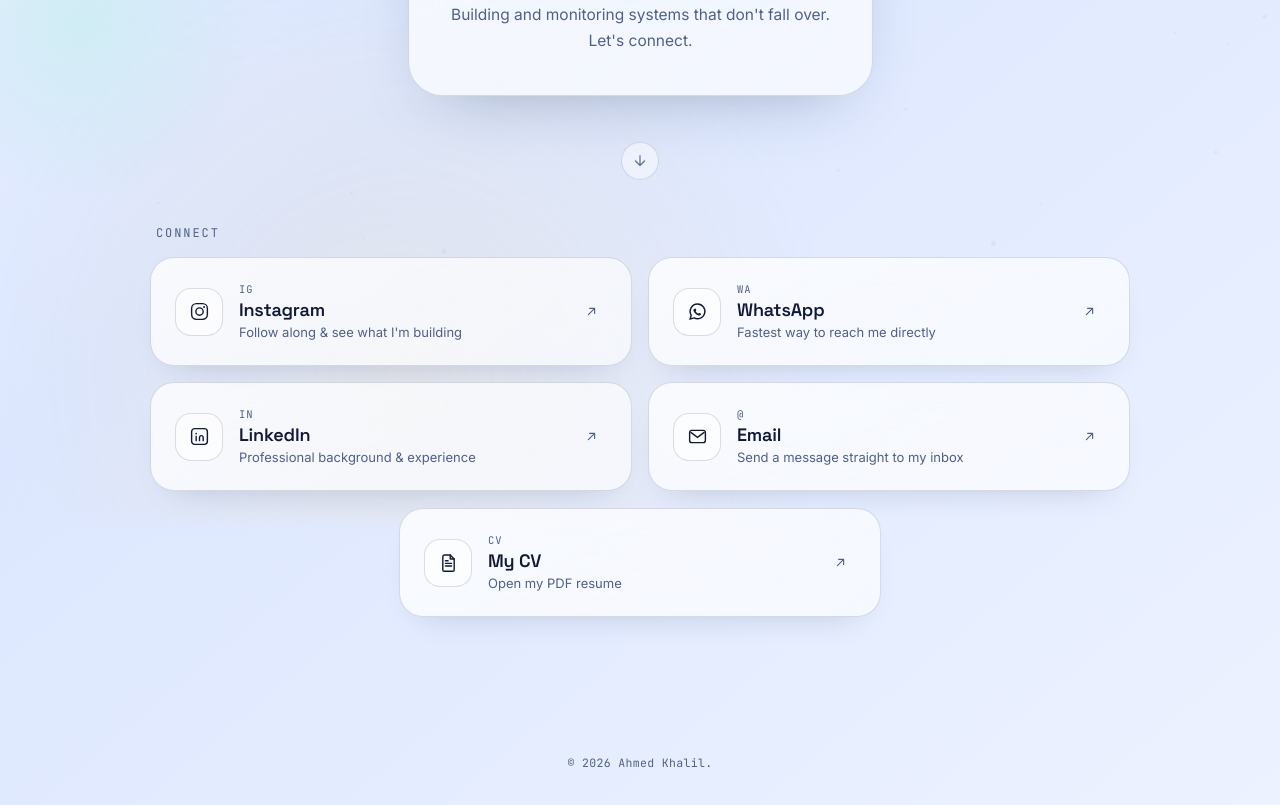
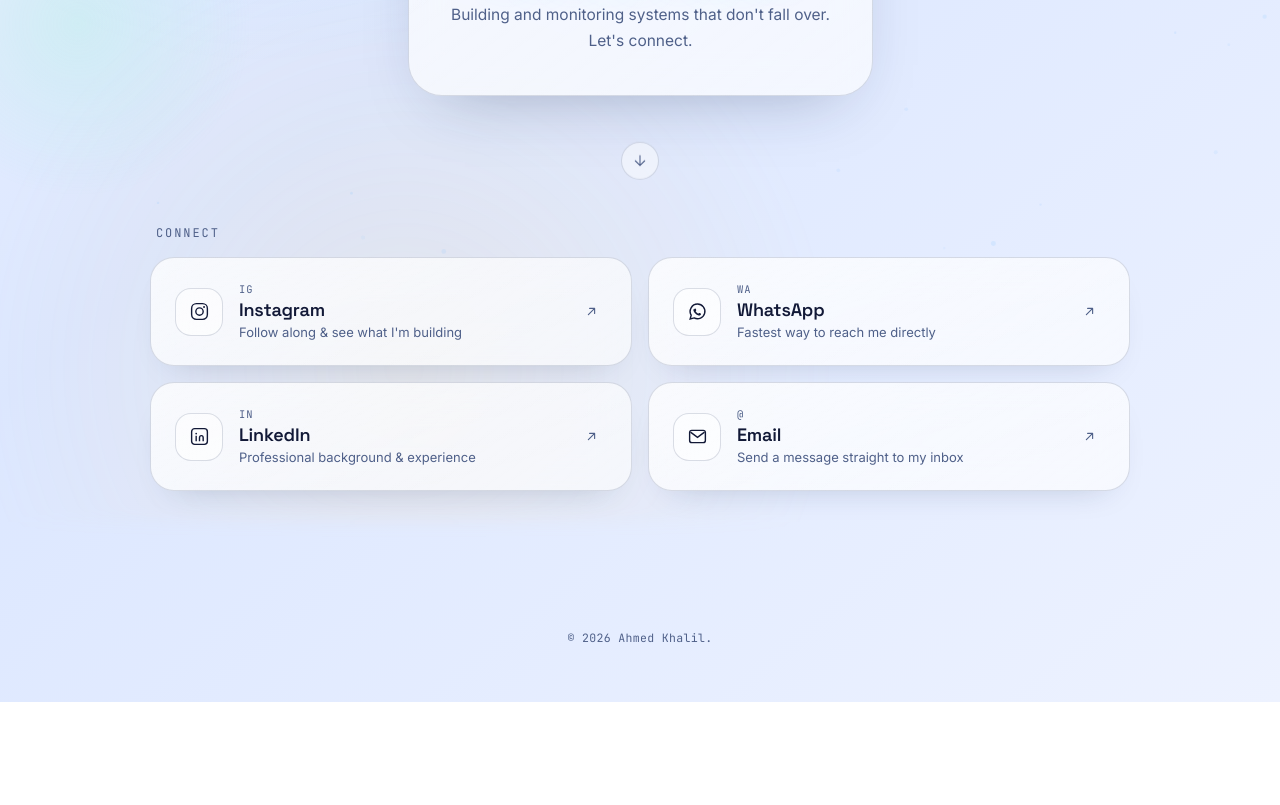
Before and after one commit to nv23005ahmedkhalil/my-hub, a plain HTML site: page index.html in a window 1280 px wide. Shown: the part 517-1322 px from the top of the page. After the commit the page ends 1219 px from the top, so only its background shows below. Drawn offline with Linux system fonts and the light colour scheme.

Commit message:
cv removed

```diff
--- a/index.html
+++ b/index.html
@@ -134,20 +134,6 @@
           </span>
         </a>
 
-        <a class="card" data-social="cv" href="Ahmed_Khalil_Abdulameer_CV_V3.pdf" target="_blank" rel="noopener noreferrer">
-          <span class="card-icon" aria-hidden="true">
-            <svg viewBox="0 0 24 24" fill="none" stroke="currentColor" stroke-width="1.6" stroke-linecap="round" stroke-linejoin="round"><path d="M7 3.5h7l4.5 4.5v12.5A1.5 1.5 0 0 1 17 22H7A1.5 1.5 0 0 1 5.5 20.5v-15A2 2 0 0 1 7.5 3.5Z"/><path d="M14 3.5V8h4.5"/><path d="M8.5 13h7M8.5 16h7M8.5 10h3"/></svg>
-          </span>
-          <span class="card-body">
-            <span class="card-tag">CV</span>
-            <span class="card-title">My CV</span>
-            <span class="card-desc">Open my PDF resume</span>
-          </span>
-          <span class="card-arrow" aria-hidden="true">
-            <svg viewBox="0 0 24 24" fill="none" stroke="currentColor" stroke-width="1.8" stroke-linecap="round" stroke-linejoin="round"><path d="M7 17 17 7M9 7h8v8"/></svg>
-          </span>
-        </a>
-
       </div>
     </section>
 
--- a/script.js
+++ b/script.js
@@ -17,9 +17,6 @@ const CONFIG = {
   },
   linkedin: {
     url: "https://www.linkedin.com/in/ahmed-khalil-abdulameer/",
-  },
-  cv: {
-    url: "Ahmed_Khalil_Abdulameer_CV_V3.pdf",
   },
   email: {
     address: "its.ahmad09@gmail.com",
@@ -52,7 +49,6 @@ const CONFIG = {
       instagram: CONFIG.instagram.url,
       whatsapp: buildWhatsAppUrl(CONFIG.whatsapp),
       linkedin: CONFIG.linkedin.url,
-      cv: CONFIG.cv.url,
       email: buildGmailUrl(CONFIG.email),
     };
 
--- a/style.css
+++ b/style.css
@@ -437,13 +437,6 @@ html[data-theme="light"] .theme-toggle .icon-moon {
   perspective: 1100px;
 }
 
-.card[data-social="cv"] {
-  grid-column: 1 / -1;
-  max-width: calc((100% - 16px) / 2);
-  width: 100%;
-  justify-self: center;
-}
-
 .card {
   --mx: 50%;
   --my: 50%;
```
Also changed, not shown: 3 other files.
